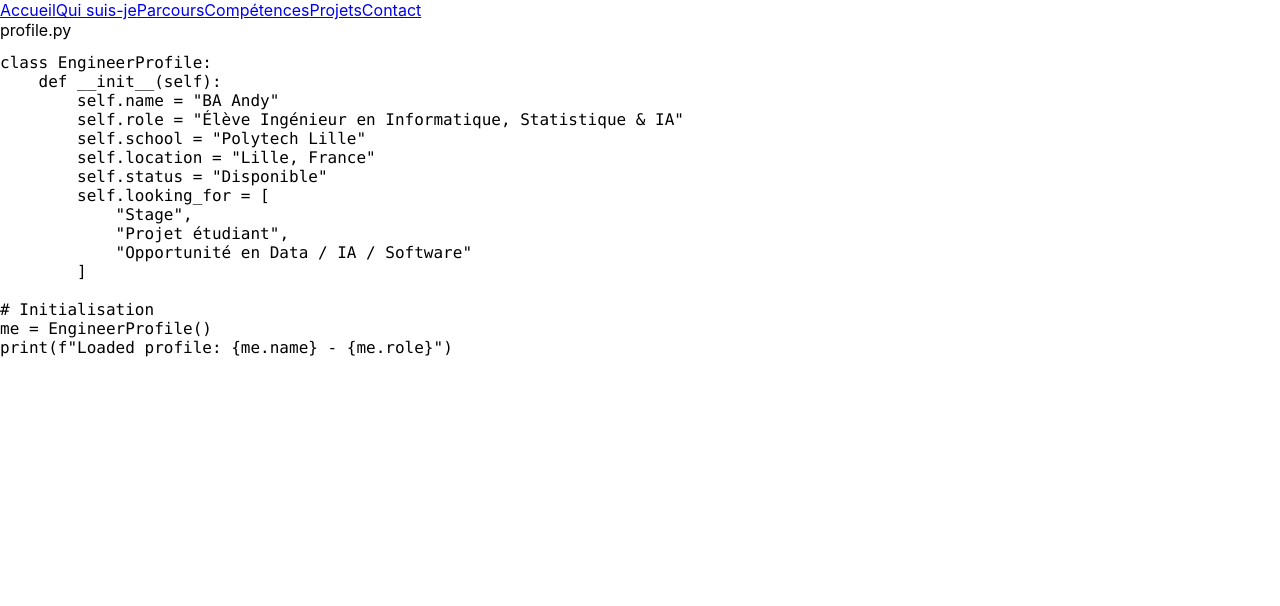
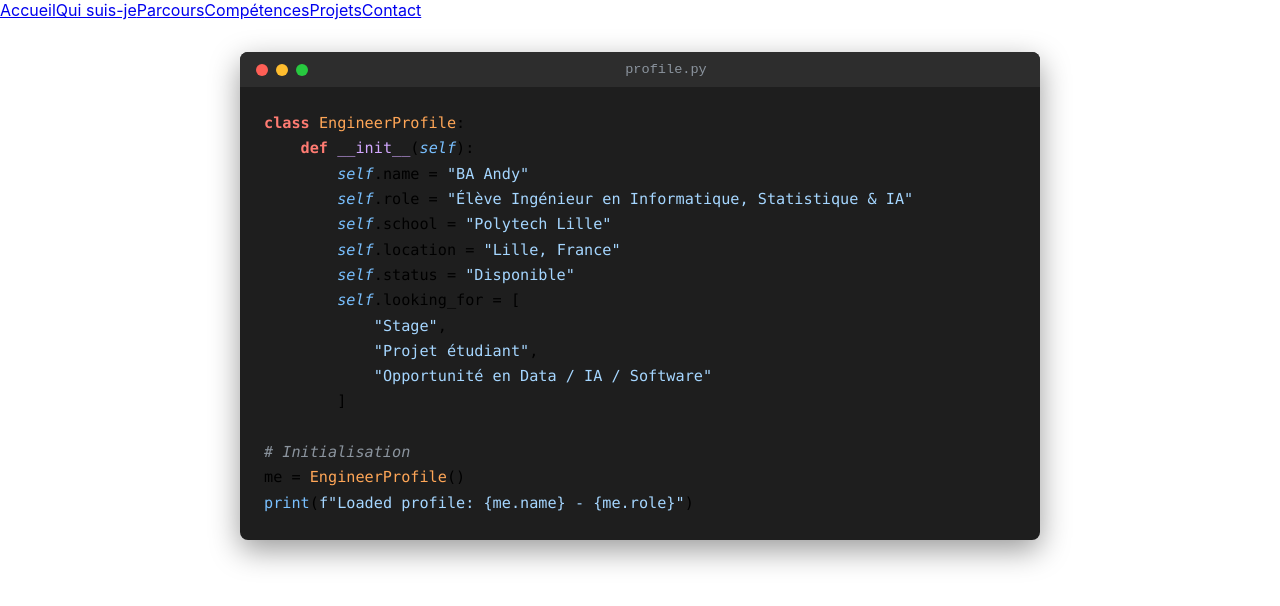
Before and after one commit to wahimed2006/portfolio, a React (Create React App) app in the folder portfolio/: page / in a window 1280 px wide. Shown: the top 606 px of the page. Built offline with nearby package versions, Linux system fonts and the light colour scheme.

Commit message:
Add Profile component and refactor Home component to utilize it

```diff
--- a/portfolio/src/App.css
+++ b/portfolio/src/App.css
@@ -0,0 +1,66 @@
+.hero-terminal-section {
+  display: flex;
+  justify-content: center;
+  padding: 2rem 1rem;
+}
+
+.code-window {
+  width: 100%;
+  max-width: 800px;
+  background-color: #1e1e1e;
+  border-radius: 8px;
+  box-shadow: 0 10px 30px rgba(0, 0, 0, 0.4);
+  overflow: hidden;
+  font-family: "Fira Code", "Courier New", Courier, monospace;
+}
+
+.window-header {
+  background-color: #2d2d2d;
+  padding: 10px 16px;
+  display: flex;
+  align-items: center;
+  position: relative;
+}
+
+.window-controls {
+  display: flex;
+  gap: 8px;
+}
+
+.control {
+  width: 12px;
+  height: 12px;
+  border-radius: 50%;
+  display: inline-block;
+}
+
+.control.close { background-color: #ff5f56; }
+.control.minimize { background-color: #ffbd2e; }
+.control.maximize { background-color: #27c93f; }
+
+.window-title {
+  color: #8b949e;
+  font-size: 0.85rem;
+  margin-left: auto;
+  margin-right: auto;
+}
+
+.code-content {
+  padding: 1.5rem;
+  overflow-x: auto;
+}
+
+pre {
+  margin: 0;
+  line-height: 1.6;
+  font-size: 0.95rem;
+}
+
+/* Couleurs de coloration syntaxique Python */
+.syntax-keyword { color: #ff7b72; font-weight: bold; } /* def, class, return */
+.syntax-class { color: #ffa657; }                      /* Nom de la classe */
+.syntax-def { color: #d2a8ff; }                        /* __init__, get_bio */
+.syntax-self { color: #79c0ff; font-style: italic; }   /* self */
+.syntax-string { color: #a5d6ff; }                     /* Chaînes de caractères */
+.syntax-comment { color: #8b949e; font-style: italic; }/* Commentaires */
+.syntax-builtin { color: #79c0ff; }                    /* print */
--- a/portfolio/src/components/home.component.jsx
+++ b/portfolio/src/components/home.component.jsx
@@ -1,48 +1,9 @@
 import React from "react";
-import { personalInfo, availability } from "../data/info";
+import Profile from "./profile.component";
+
 
 const Home = () => {
-  return (
-    <section id="accueil" className="hero-terminal-section">
-      <div className="code-window">
-        {/* En-tête de la fenêtre d'éditeur */}
-        <div className="window-header">
-          <div className="window-controls">
-            <span className="control close"></span>
-            <span className="control minimize"></span>
-            <span className="control maximize"></span>
-          </div>
-          <span className="window-title">profile.py</span>
-        </div>
-
-        {/* Corps du code Python */}
-        <div className="code-content">
-          <pre>
-            <code>
-              <span className="syntax-keyword">class</span> <span className="syntax-class">EngineerProfile</span>:
-              {"\n    "}<span className="syntax-keyword">def</span> <span className="syntax-def">__init__</span>(<span className="syntax-self">self</span>):
-              {"\n        "}<span className="syntax-self">self</span>.name = <span className="syntax-string">"{personalInfo.name}"</span>
-              {"\n        "}<span className="syntax-self">self</span>.role = <span className="syntax-string">"{personalInfo.title}"</span>
-              {"\n        "}<span className="syntax-self">self</span>.school = <span className="syntax-string">"{personalInfo.school}"</span>
-              {"\n        "}<span className="syntax-self">self</span>.location = <span className="syntax-string">"{personalInfo.location}"</span>
-              {"\n        "}<span className="syntax-self">self</span>.status = <span className="syntax-string">"{availability.status}"</span>
-              {"\n        "}<span className="syntax-self">self</span>.looking_for = [
-              {availability.lookingFor.map((item, idx) => (
-                <span key={item}>
-                  {"\n            "}<span className="syntax-string">"{item}"</span>{idx < availability.lookingFor.length - 1 ? "," : ""}
-                </span>
-              ))}
-              {"\n        "}]
-              {"\n"}
-              {"\n"}<span className="syntax-comment"># Initialisation</span>
-              {"\n"}me = <span className="syntax-class">EngineerProfile</span>()
-              {"\n"}<span className="syntax-builtin">print</span>(<span className="syntax-string">f"Loaded profile: &#123;me.name&#125; - &#123;me.role&#125;"</span>)
-            </code>
-          </pre>
-        </div>
-      </div>
-    </section>
-  );
+    return(<Profile></Profile>)
 };
 
 export default Home;
--- /dev/null
+++ b/portfolio/src/components/profile.component.jsx
@@ -0,0 +1,47 @@
+
+import { personalInfo, availability } from "../data/info";
+const Profile = () => {
+    return (
+        <section id="accueil" className="hero-terminal-section">
+            <div className="code-window">
+                {/* En-tête de la fenêtre d'éditeur */}
+                <div className="window-header">
+                    <div className="window-controls">
+                        <span className="control close"></span>
+                        <span className="control minimize"></span>
+                        <span className="control maximize"></span>
+                    </div>
+                    <span className="window-title">profile.py</span>
+                </div>
+
+                {/* Corps du code Python */}
+                <div className="code-content">
+                    <pre>
+                        <code>
+                            <span className="syntax-keyword">class</span> <span className="syntax-class">EngineerProfile</span>:
+                            {"\n    "}<span className="syntax-keyword">def</span> <span className="syntax-def">__init__</span>(<span className="syntax-self">self</span>):
+                            {"\n        "}<span className="syntax-self">self</span>.name = <span className="syntax-string">"{personalInfo.name}"</span>
+                            {"\n        "}<span className="syntax-self">self</span>.role = <span className="syntax-string">"{personalInfo.title}"</span>
+                            {"\n        "}<span className="syntax-self">self</span>.school = <span className="syntax-string">"{personalInfo.school}"</span>
+                            {"\n        "}<span className="syntax-self">self</span>.location = <span className="syntax-string">"{personalInfo.location}"</span>
+                            {"\n        "}<span className="syntax-self">self</span>.status = <span className="syntax-string">"{availability.status}"</span>
+                            {"\n        "}<span className="syntax-self">self</span>.looking_for = [
+                            {availability.lookingFor.map((item, idx) => (
+                                <span key={item}>
+                                    {"\n            "}<span className="syntax-string">"{item}"</span>{idx < availability.lookingFor.length - 1 ? "," : ""}
+                                </span>
+                            ))}
+                            {"\n        "}]
+                            {"\n"}
+                            {"\n"}<span className="syntax-comment"># Initialisation</span>
+                            {"\n"}me = <span className="syntax-class">EngineerProfile</span>()
+                            {"\n"}<span className="syntax-builtin">print</span>(<span className="syntax-string">f"Loaded profile: &#123;me.name&#125; - &#123;me.role&#125;"</span>)
+                        </code>
+                    </pre>
+                </div>
+            </div>
+        </section>
+    );
+};
+
+export default Profile;
```
